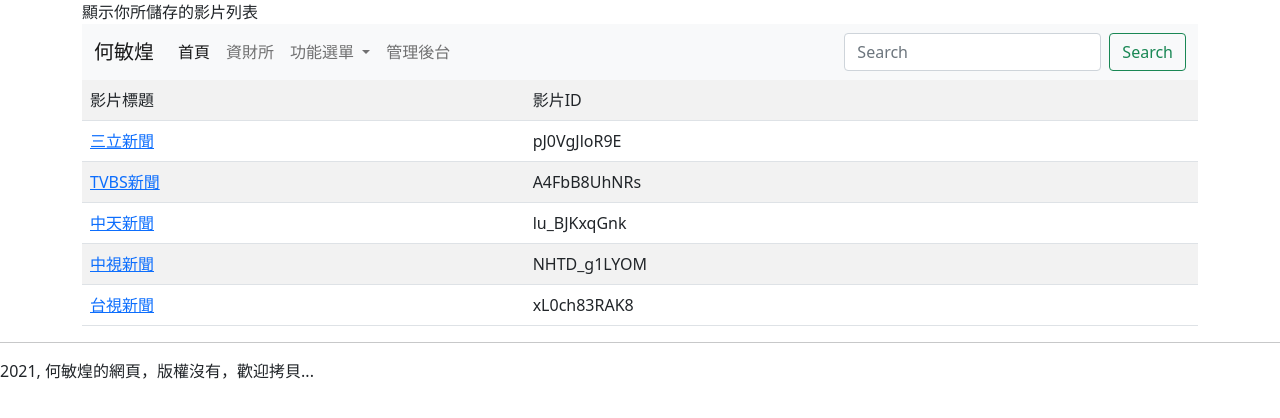
After one commit to skynettw/sasd-109-2-0506, a Django app: page /playlist/ in a window 1280 px wide. The commit adds this page. Shown: the top 418 px of the page. Run offline with Django 3.2, Linux system fonts and the light colour scheme; data comes from the database, SQL or seed files in the repository.

Commit message:
0513 update

```diff
--- a/datacenter/urls.py
+++ b/datacenter/urls.py
@@ -20,6 +20,7 @@ from mysite import views
 urlpatterns = [
 	path('', views.index),
     path('play/<int:id>/', views.play),
+    path('playlist/', views.playlist),
     path('bmi/', views.bmi),
 	path('lucky/', views.lucky),
     path('admin/', admin.site.urls),
--- a/mysite/views.py
+++ b/mysite/views.py
@@ -6,10 +6,11 @@ from mysite.models import TVList
 def index(request):
 	names = ["何敏煌", "王小花", "李白", "袁枚"]
 	years = range(1960, 2001)
+	return render(request, "index.html", locals())
 
+def playlist(request):
 	tvlist = TVList.objects.all()
-
-	return render(request, "index.html", locals())
+	return render(request, "playlist.html", locals())
 
 def play(request, id=1):
 	try:
--- a/templates/bmi.html
+++ b/templates/bmi.html
@@ -1,5 +1,7 @@
 {% extends "base.html" %}
 {% block title %} 計算BMI {% endblock %}
+{% block headmessage %} 看看你的身體質量指數是否正常 {% endblock %}
+{% block content %}
 <form action="/bmi/" method="POST">
 	{% csrf_token %}
 身高：<input type=text name=height size=5>(公分)<br>
@@ -11,3 +13,4 @@
 計算結果如下：<br>
 {{ weight }} 公斤,{{ height }} 公分。<br>
 你的BMI是：{{ bmi }}
+{% endblock %}
--- a/templates/header.html
+++ b/templates/header.html
@@ -7,7 +7,7 @@
     <div class="collapse navbar-collapse" id="navbarSupportedContent">
       <ul class="navbar-nav me-auto mb-2 mb-lg-0">
         <li class="nav-item">
-          <a class="nav-link active" aria-current="page" href="#">首頁</a>
+          <a class="nav-link active" aria-current="page" href="/">首頁</a>
         </li>
         <li class="nav-item">
           <a class="nav-link" href="#">資財所</a>
@@ -18,7 +18,7 @@
           </a>
           <ul class="dropdown-menu" aria-labelledby="navbarDropdown">
             <li><a class="dropdown-item" href="/bmi/">BMI計算</a></li>
-            <li><a class="dropdown-item" href="#">播放清單</a></li>
+            <li><a class="dropdown-item" href="/playlist/">播放清單</a></li>
             <li><hr class="dropdown-divider"></li>
             <li><a class="dropdown-item" href="#">Something else here</a></li>
           </ul>
--- /dev/null
+++ b/templates/playlist.html
@@ -0,0 +1,20 @@
+{% extends "base.html" %}
+{% block title %} 播放清單 {% endblock %}
+{% block headmessage %} 顯示你所儲存的影片列表 {% endblock %}
+{% block content %}
+	<table class="table table-striped">
+		<tr><td>影片標題</td><td>影片ID</td></tr>
+	{% for tv in tvlist %}
+		<tr>
+			<td>
+			<a href='/play/{{tv.id}}/'>
+				{{ tv.title }}
+			</a>
+			</td>
+			<td>
+				{{ tv.vid }}
+			</td>
+		</tr>
+	{% endfor %}
+	</table>
+{% endblock %}
```
Also changed, not shown: templates/index.html (+1 -8 lines).
